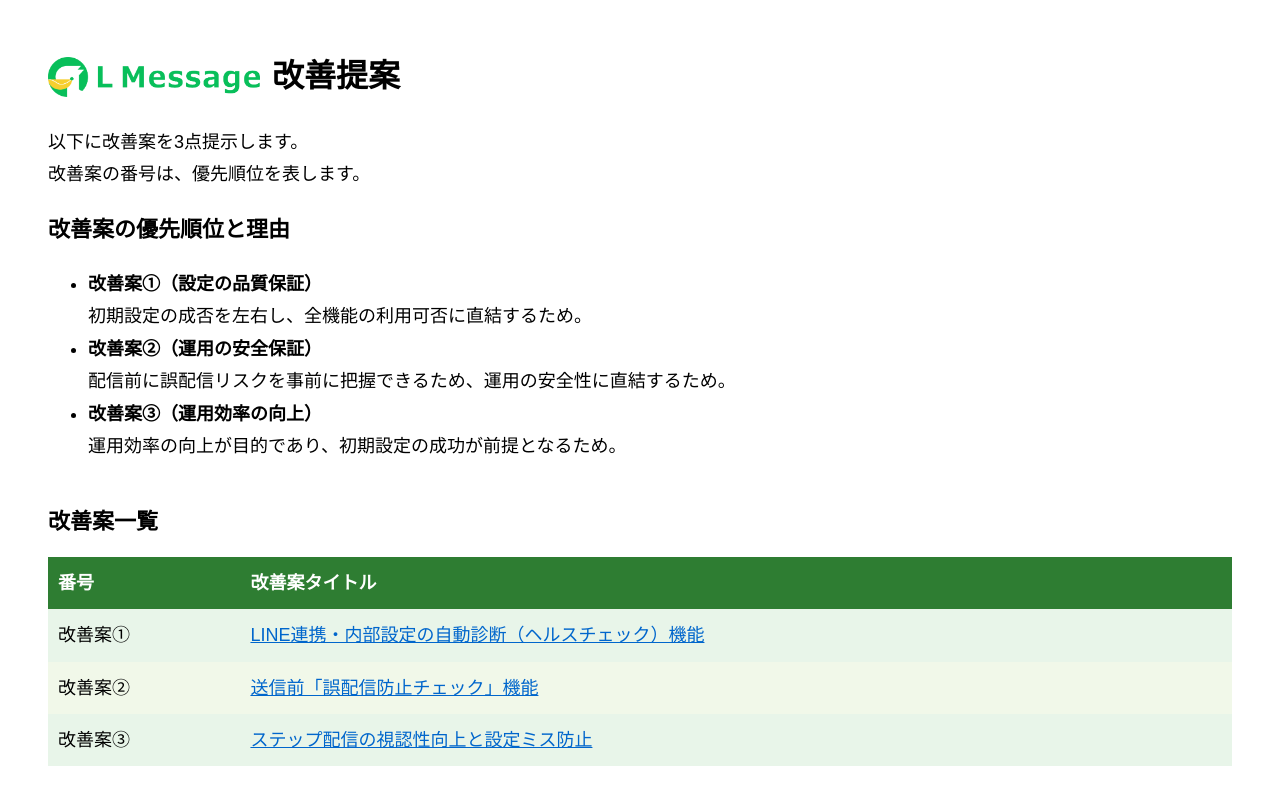
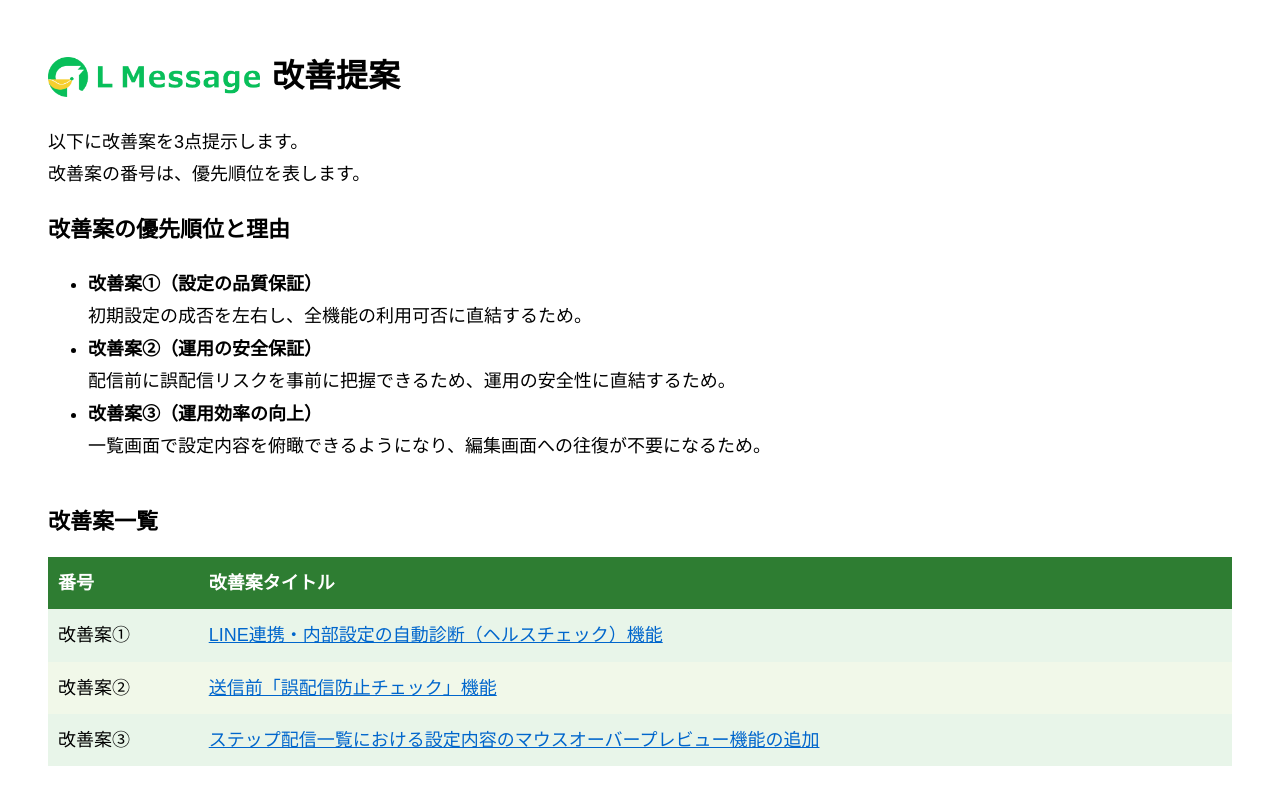
Before and after one commit to test202608/sample, a Next.js app: page / in a window 1280 px wide. Shown: the top 800 px of the page. Built offline with nearby package versions, Linux system fonts and the light colour scheme.

Commit message:
ブラッシュアップ

```diff
--- a/app/page.js
+++ b/app/page.js
@@ -32,7 +32,7 @@
           </li>
           <li>
             <strong>改善案③（運用効率の向上）</strong><br />
-            運用効率の向上が目的であり、初期設定の成功が前提となるため。
+            一覧画面で設定内容を俯瞰できるようになり、編集画面への往復が不要になるため。
           </li>
         </ul>
       </section>
@@ -69,7 +69,7 @@
               <td style={{ padding: "10px" }}>改善案③</td>
               <td style={{ padding: "10px" }}>
                 <a href="/proposal3" style={{ color: "#0066cc" }}>
-                  ステップ配信の視認性向上と設定ミス防止
+                  ステップ配信一覧における設定内容のマウスオーバープレビュー機能の追加
                 </a>
               </td>
             </tr>
```
